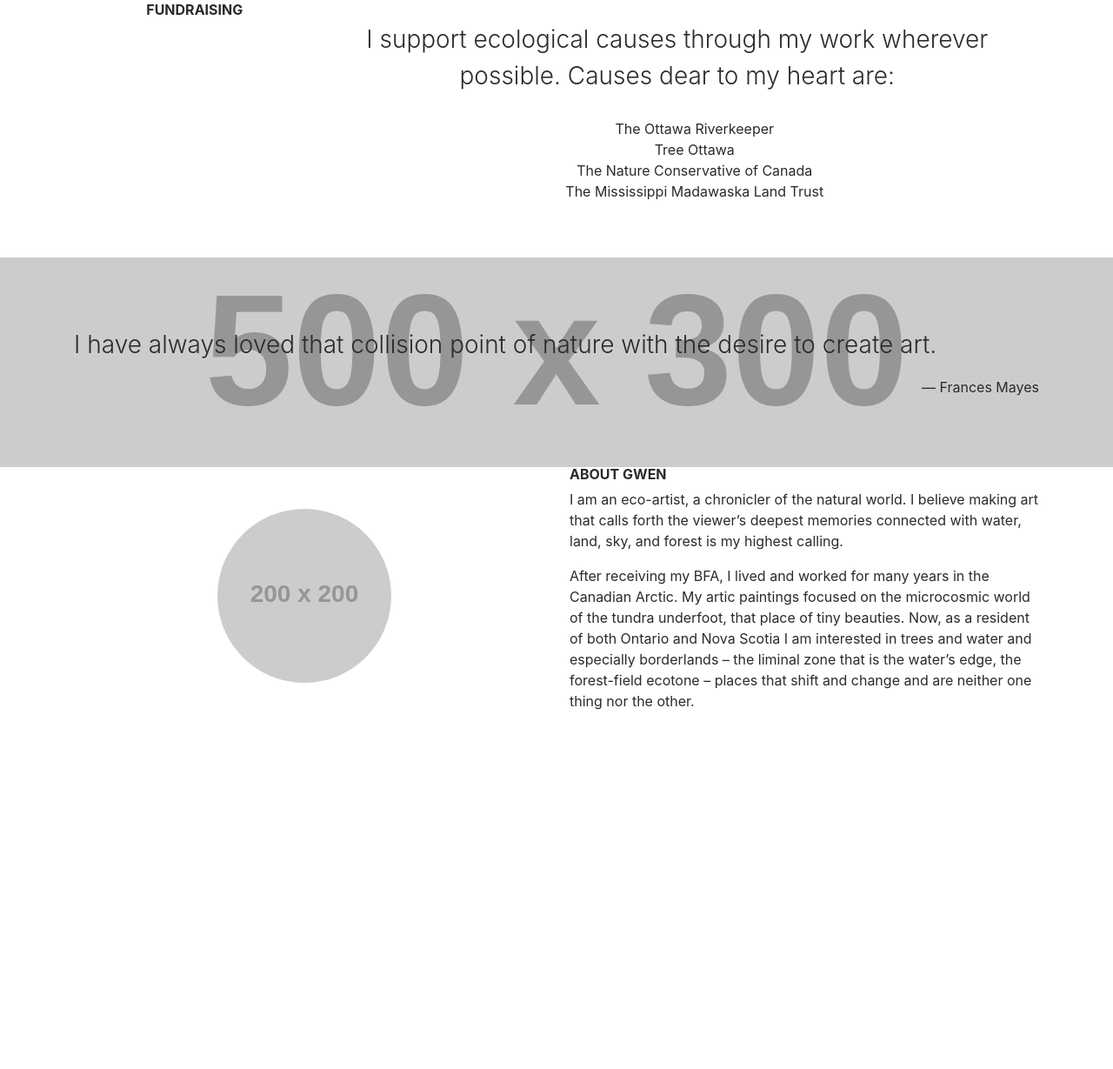
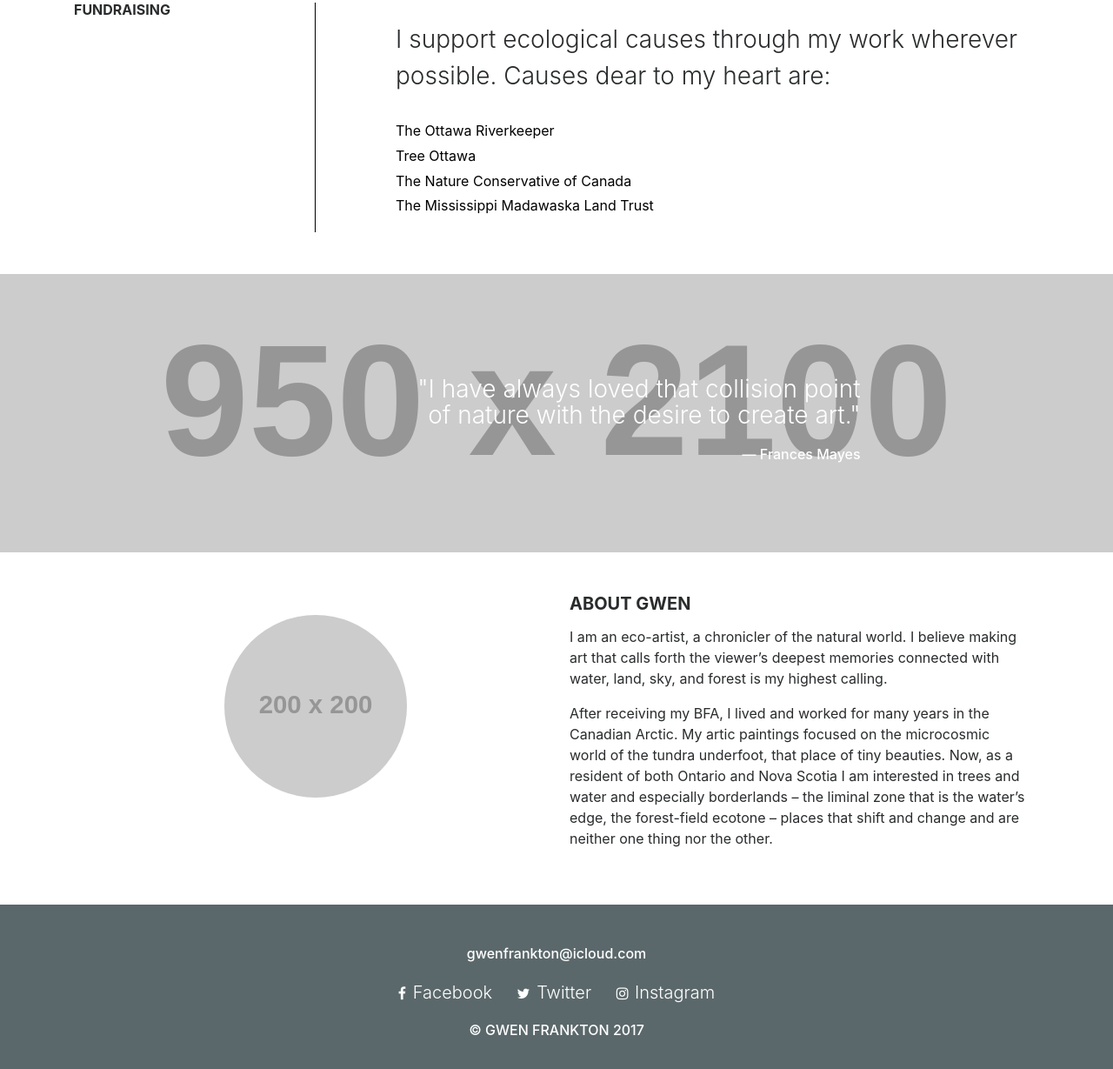
Before and after one commit to sebastiann88/gwen-frankton-website, a plain HTML site: page index.html in a window 1280 px wide. Shown: the part 991-2220 px from the top of the page at 87% size. Before the commit the page ends 1825 px from the top, so only its background shows below. Drawn offline with nearby package versions, Linux system fonts and the light colour scheme; placeholder pictures from the web are drawn by us; a script that the page names is missing.

Commit message:
style(html, css): make the layout more visually pleasing

```diff
--- a/css/style.css
+++ b/css/style.css
@@ -16,10 +16,6 @@ body {
 
 ul li {
     list-style-type: none;
-}
-
-img.img-circle {
-    border-radius: 50%;
 }
 
 /* --- NAVIGATION --- */
@@ -141,10 +137,27 @@ section.fundraising div.row div:nth-child(2) h3 {
     margin: .75em auto 1em auto;
 }
 
+/*section.fundraising div.row div.border-right {
+    border-right: none;
+}*/
+
 section.fundraising h2,
 section.fundraising h3,
 section.fundraising ul {
-    text-align: center;
+    text-align: left;
+    padding-left: 0;
+}
+
+section.fundraising ul li,
+section.fundraising ul a {
+    line-height: 1.8;
+    color: #000;
+    text-decoration: none;
+}
+
+section.fundraising ul a:hover {
+    text-decoration: none;
+    border-bottom: 1px dashed #000;
 }
 
 section.fundraising h2 {
@@ -161,11 +174,26 @@ section.fundraising h3 {
 /* --- QUOTE --- */
 
 section.quote-img {
-    background-image: url("http://via.placeholder.com/500x300");
+    display: flex;
+    background-image: url("http://via.placeholder.com/950x2100/5b686b");
     background-size: cover;
     background-repeat: no-repeat;
     background-position: center;
     margin-bottom: 0;
+    width: 100%;
+    height: 20em;
+}
+
+section.quote-img > div.container {
+    display: flex;
+    width: 100%;
+    max-width: 85em;
+    align-items: center;
+    margin-bottom: 0;
+}
+
+section.quote-img > div.container figure {
+    margin: 0 auto;
 }
 
 section.quote-img figure h3 {
@@ -179,15 +207,102 @@ section.quote-img figcaption {
 
 /* --- ABOUT QWEN --- */
 
+section.about > div.row {
+    margin: 3em 0;
+}
+
 section.about > div.row div:first-child {
     display: block;
     width: 100%;
     max-width: 15em;
-    margin: 3em auto;
+    margin: 1.5em auto 3em auto;
 }
 
 section.about > div.row div h2 {
-    font-size: 1rem;
+    font-size: 1.25rem;
     font-weight: 700;
+    margin-bottom: 0.75em;
     text-transform: uppercase;
 }
+
+section.quote-img h3,
+section.quote-img figcaption {
+    text-align: right;
+    color: #fff;
+}
+
+img.img-circle {
+    width: 100%;
+    max-width: 35em;
+    border-radius: 50%;
+}
+
+/* --- FOOTER --- */
+
+footer {
+    text-align: center;
+    padding: 3em 1em;
+    color: #fff;
+    background-color: #5b686b;
+}
+
+footer h6.copyright {
+    text-transform: uppercase;
+}
+
+div.social-media div {
+    display: inline-block;
+    margin: 1em 1.5em 1em auto;
+}
+
+div.social-media div > i {
+    margin-right: 0.2em;
+}
+
+div.social-media div > i:last-child {
+    margin-right: 0;
+}
+
+div.social-media div > h5 {
+    font-weight: 300;
+}
+
+div.social-media div:last-child {
+    margin-right: 0;
+}
+
+div.social-media div > i,
+div.social-media div > h5 {
+    display: inline-block;
+}
+
+/* --- MEDIA QUERIES --- */
+
+/* --- Small --- */
+
+@media (min-width: 576px) {
+
+}
+
+
+/* --- Medium --- */
+
+@media (min-width: 768px) {
+
+
+}
+
+/* --- Large --- */
+
+@media (min-width: 992px) {
+    section.fundraising div.row div.border-right {
+        border-right: 1px solid #000;
+    }
+
+}
+
+/* --- Extra large --- */
+
+@media (min-width: 1200px) {
+
+}
--- a/index.html
+++ b/index.html
@@ -163,16 +163,16 @@
 
     <section class="fundraising container">
         <div class="row">
-            <div class="col-sm-12 col-lg-3">
+            <div class="col-sm-12 col-lg-3 border-right">
                 <h2>Fundraising</h2>
             </div>
-            <div class="col-sm-12 col-lg-9">
+            <div class="col-sm-12 offset-lg-1 col-lg-8">
                 <h3>I support ecological causes through my work wherever possible. Causes dear to my heart are:</h3>
                 <ul>
-                    <li>The Ottawa Riverkeeper</li>
-                    <li>Tree Ottawa</li>
-                    <li>The Nature Conservative of Canada</li>
-                    <li>The Mississippi Madawaska Land Trust</li>
+                    <li><a href="#">The Ottawa Riverkeeper</a></li>
+                    <li><a href="#">Tree Ottawa</a></li>
+                    <li><a href="#">The Nature Conservative of Canada</a></li>
+                    <li><a href="#">The Mississippi Madawaska Land Trust</a></li>
                 </ul>
             </div>
         </div>
@@ -182,9 +182,11 @@
 
     <section class="jumbotron jumbotron-fluid quote-img">
       <div class="container">
-        <figure>
-            <h3>I have always loved that collision point of nature with the desire to create art.</h3>
-            <figcaption>— Frances Mayes</figcaption>
+        <figure class="col-sm-12 col-md-7">
+            <h3>"I have always loved that collision point <br> of nature with the desire to create art."</h3>
+            <figcaption>
+                <h6>— Frances Mayes</h6>
+            </figcaption>
         </figure>
       </div>
     </section>
@@ -206,7 +208,22 @@
 
 
     <footer>
-
+        <h6>gwenfrankton@icloud.com</h6>
+        <div class="social-media">
+            <div>
+                <i class="fa fa-facebook" aria-hidden="true"></i>
+                <h5>Facebook</h5>
+            </div>
+            <div>
+                <i class="fa fa-twitter" aria-hidden="true"></i>
+                <h5>Twitter</h5>
+            </div>
+            <div>
+                <i class="fa fa-instagram" aria-hidden="true"></i>
+                <h5>Instagram</h5>
+            </div>
+        </div>
+        <h6 class="copyright">© Gwen Frankton 2017</h6>
     </footer>
 
     <!-- jQuery (necessary for Bootstrap's JavaScript plugins) -->
```
